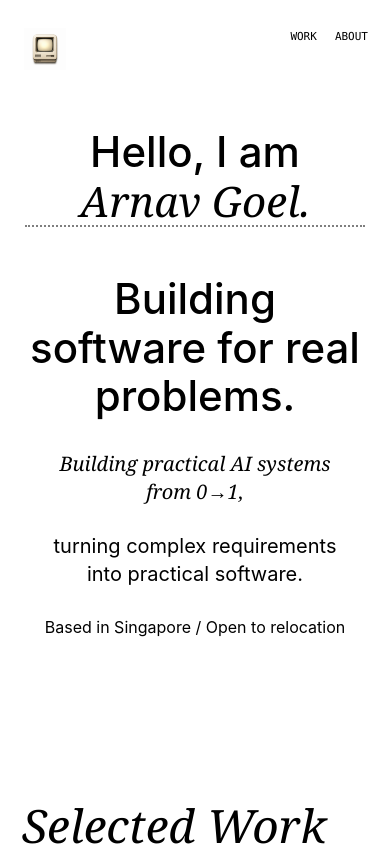
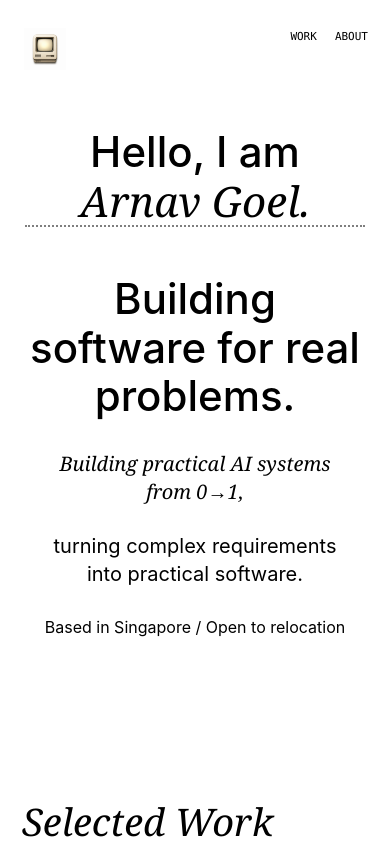
Before and after one commit to arnav-goel05/portfolio-website, a React (Vite) app: page / in a window 390 px wide. Shown: the top 846 px of the page. Built offline with nearby package versions, Linux system fonts and the light colour scheme.

Commit message:
Reduce selected work heading size

```diff
--- a/src/styles/portfolio.css
+++ b/src/styles/portfolio.css
@@ -189,7 +189,7 @@
   margin: 0;
   color: #000000;
   font-family: var(--serif);
-  font-size: clamp(48px, 4.2vw, 82px);
+  font-size: clamp(38px, 3.2vw, 64px);
   font-weight: 400;
   font-style: italic;
   line-height: 1;
--- a/src/styles/responsive.css
+++ b/src/styles/responsive.css
@@ -269,7 +269,7 @@
   }
 
   .work-heading h1 {
-    font-size: 46px;
+    font-size: 38px;
   }
 
   .work-media {
```
